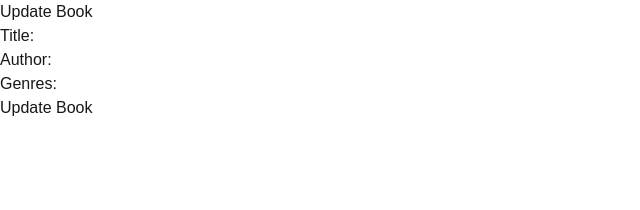
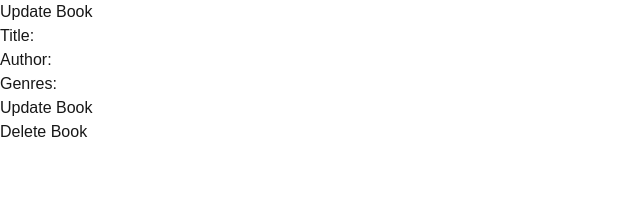
Before and after one commit to angelpoulose/Woven-Pages, a Next.js app in the folder frontend/: page /book/1/update in a window 1280 px wide. Shown: the top 210 px of the page, without its empty margins (0-640 px from the left). Built offline with nearby package versions, Linux system fonts and the light colour scheme; no server answers.

Commit message:
Fixed genre in update page, and showed error message for inexistent books

```diff
--- a/frontend/src/app/book/[id]/page.js
+++ b/frontend/src/app/book/[id]/page.js
@@ -34,6 +34,7 @@ export default function Book() {
     return (
         <div>
             {book ? (
+                book.title ? (
                     <>
                         <Head>
                             <title>{book.title} - Book Details</title>
@@ -76,6 +77,9 @@ export default function Book() {
                         </main>
                     </>
                 ) : (
+                    <p>Book doesn't exist</p>
+                )
+            ) : (
                 <p>Loading...</p>
             )}
         </div>
--- a/frontend/src/app/book/[id]/update/page.js
+++ b/frontend/src/app/book/[id]/update/page.js
@@ -3,6 +3,7 @@ import React, { useState, useEffect } from 'react';
 import axios from 'axios';
 import { useSearchParams } from 'next/navigation';
 import Cookies from 'js-cookie';
+import {useRouter} from 'next/navigation'
 
 const UpdateBookPage = () => {
     const searchParams = useSearchParams();
@@ -12,6 +13,7 @@ const UpdateBookPage = () => {
         author: '',
         genres: [],
     });
+    const router = useRouter();
 
     useEffect(() => {
         // Fetch the book data when the component mounts
@@ -52,7 +54,11 @@ const UpdateBookPage = () => {
         }
         // Update the book data
         axios.put(`http://localhost:5000/book/${id}/update`,
-            book,
+            {
+                'title': book.title,
+                'author': book.author,
+                'genres': book.genres
+            },
             {
                 headers: {
                     'Content-Type': 'multipart/form-data',
@@ -62,11 +68,41 @@ const UpdateBookPage = () => {
             )
             .then(response => {
                 alert('Book updated successfully!');
+                router.push(`/book/${id}`)
             })
             .catch(error => {
                 console.error('There was an error updating the book!', error);
-            });
+                alert('There was an error updating the book!');
+            }
+        );
     };
+
+    const deleteBook = () => {
+        const token = Cookies.get('token');
+        if (!token) {
+            alert("You aren't logged in");
+            router.push('/login');
+            return;
+        }
+        // Delete the book
+        axios.delete(`http://localhost:5000/book/${id}/delete`,
+            {
+                headers: {
+                    'Content-Type': 'multipart/form-data',
+                    Authorization: `Bearer ${token}`,
+                },
+            }
+            )
+            .then(response => {
+                alert('Book deleted successfully!');
+                router.push(`/`)
+            })
+            .catch(error => {
+                console.error('There was an error deleting the book!', error);
+                alert('There was an error deleting the book!');
+            }
+        );
+    }
 
     return (
         <div>
@@ -101,6 +137,7 @@ const UpdateBookPage = () => {
                 </div>
                 <button type="submit">Update Book</button>
             </form>
+            <button onClick={deleteBook}>Delete Book</button>
         </div>
     );
 };
```
Also changed, not shown: 1 other file (tests, documents, lock files or other folders). Lines whose indentation alone changed are shown as unchanged.
